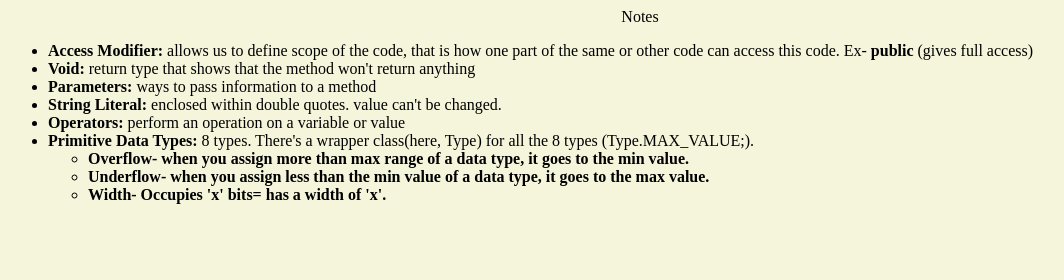
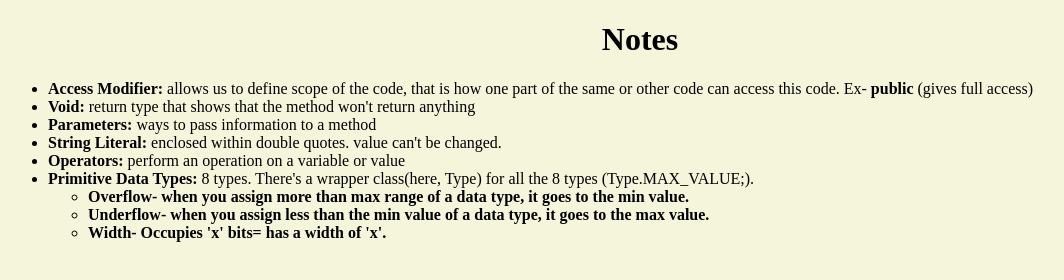
Before and after one commit to nope-not-me/javastuff.github.io, a plain HTML site: page index.html in a window 1280 px wide. Shown: the whole page, without its empty margins (0-1064 px from the left). Drawn offline with Linux system fonts and the light colour scheme.

Commit message:
Update index.html

```diff
--- a/index.html
+++ b/index.html
@@ -3,7 +3,7 @@
 <head><title>Java Notes from Udemy</title></head>
 
 <body bgcolor="#F5F5DC">
-<center>Notes</center>
+<center><h1><b>Notes</b></h1></center>
 
 
 <ul>
```
